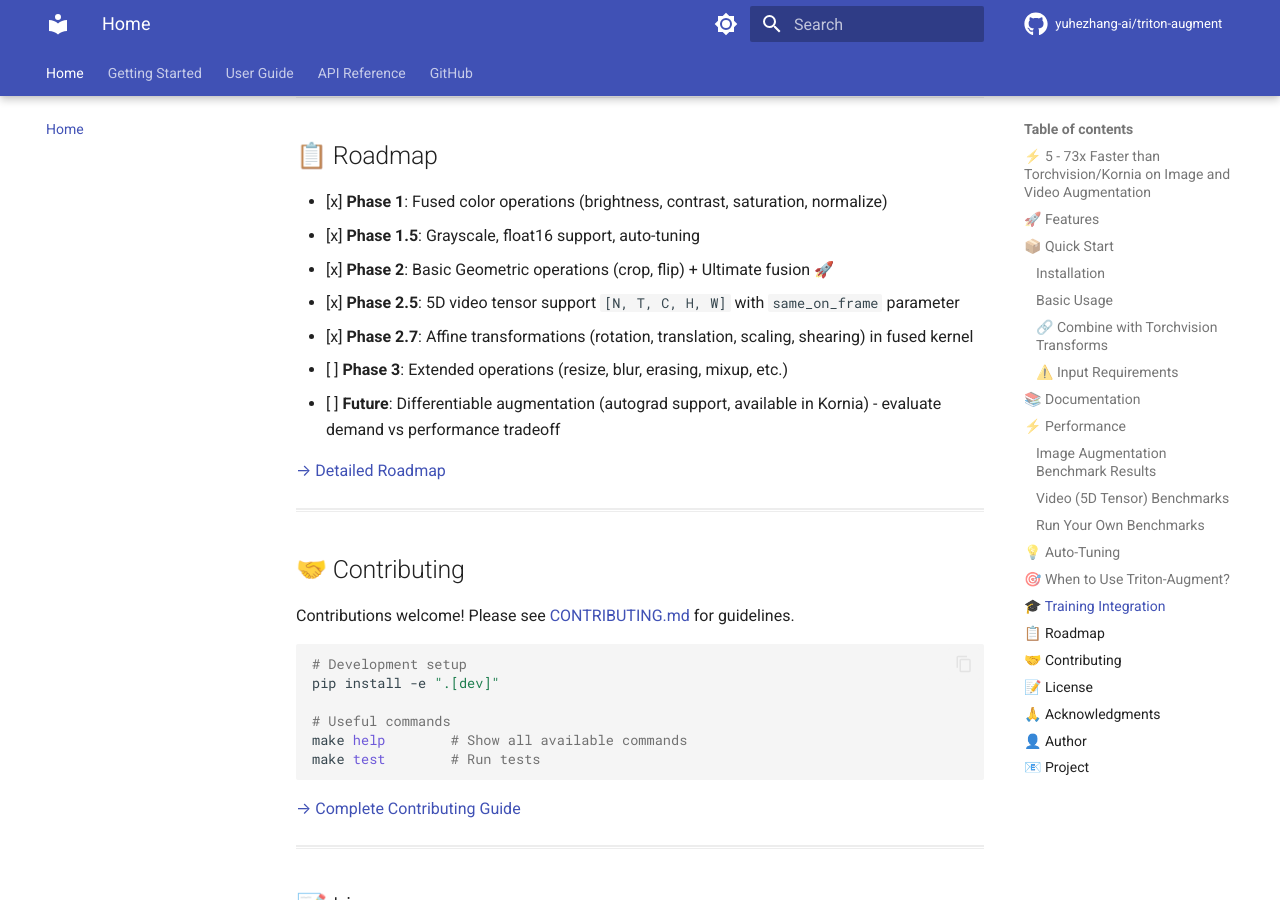
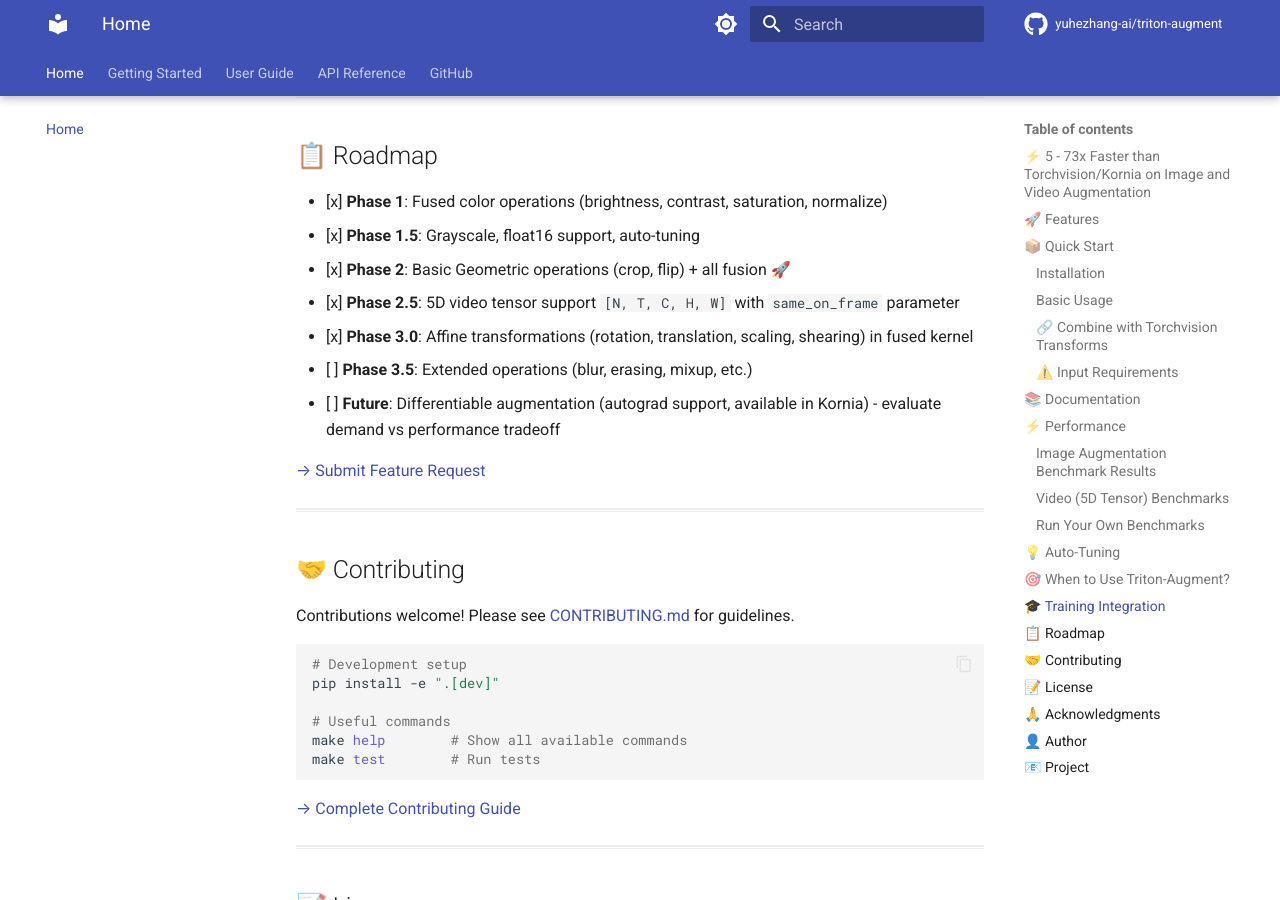
Before and after one commit to yuhezhang-ai/triton-augment, an MkDocs documentation site: the page built from docs/index.md, in a window 1280 px wide and 900 px high, scrolled down 8561 px. Built offline with MkDocs 1.6.1 and Material for MkDocs 9.7.7, drawn with Linux system fonts in a browser that asks for light colours; comment, search, counter and statistics services are not loaded; some of the changed text lies outside the part shown.

````diff
--- a/docs/index.md
+++ b/docs/index.md
@@ -116,7 +116,7 @@
 ```python
 # Example: Only saturation adjustment + horizontal flip
 transform = ta.TritonFusedAugment(
-    crop_size=224,          # No crop (same size as input)
+    crop_size=None,          # No crop (pass None or pass same size as input)
     saturation=0.2,         # Only saturation jitter
     horizontal_flip_p=0.5,  # Only random flip
 )
@@ -328,13 +328,13 @@
 
 - [x] **Phase 1**: Fused color operations (brightness, contrast, saturation, normalize)
 - [x] **Phase 1.5**: Grayscale, float16 support, auto-tuning
-- [x] **Phase 2**: Basic Geometric operations (crop, flip) + Ultimate fusion 🚀
+- [x] **Phase 2**: Basic Geometric operations (crop, flip) + all fusion 🚀
 - [x] **Phase 2.5**: 5D video tensor support `[N, T, C, H, W]` with `same_on_frame` parameter
-- [x] **Phase 2.7**: Affine transformations (rotation, translation, scaling, shearing) in fused kernel
-- [ ] **Phase 3**: Extended operations (resize, blur, erasing, mixup, etc.)
+- [x] **Phase 3.0**: Affine transformations (rotation, translation, scaling, shearing) in fused kernel
+- [ ] **Phase 3.5**: Extended operations (blur, erasing, mixup, etc.)
 - [ ] **Future**: Differentiable augmentation (autograd support, available in Kornia) - evaluate demand vs performance tradeoff
 
-[→ Detailed Roadmap](https://github.com/yuhezhang-ai/triton-augment/issues)
+[→ Submit Feature Request](https://github.com/yuhezhang-ai/triton-augment/issues)
 
 ---
 
````
Also changed, not shown: CHANGELOG.md (+41 -0 lines), README.md (+3 -2 lines), 3 other files.
